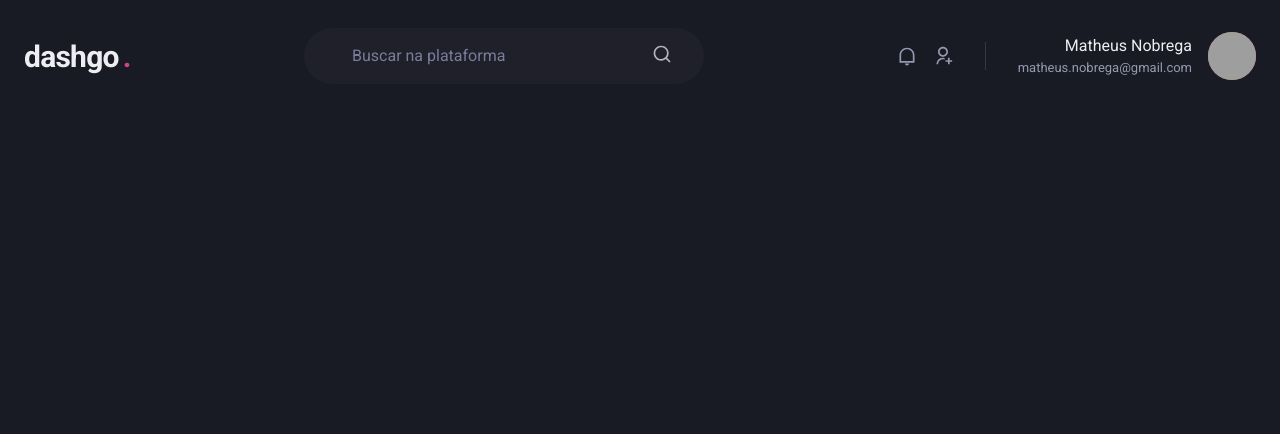
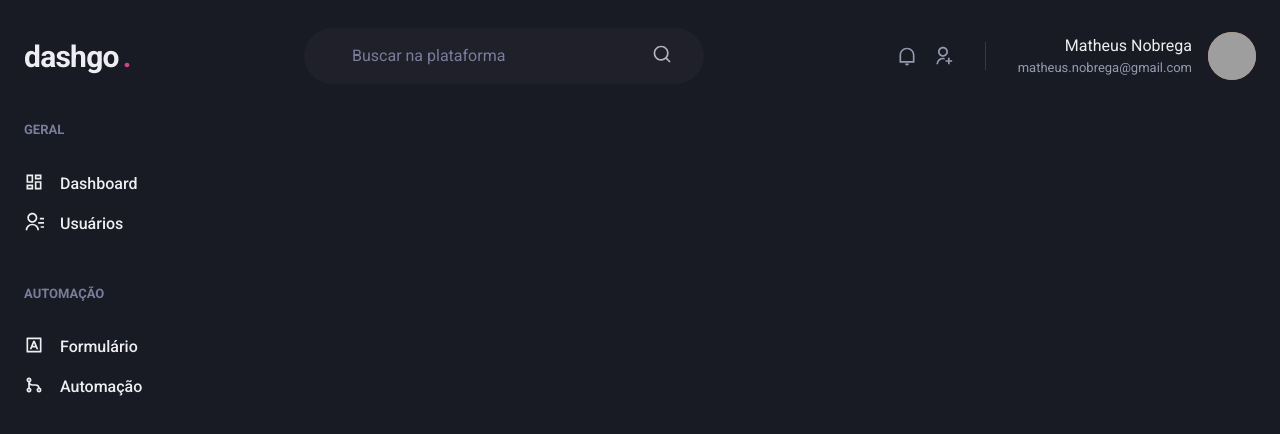
Before and after one commit to ma-nobrega/dash-go, a Next.js app: page /dashboard in a window 1280 px wide. Shown: the top 434 px of the page. Built offline with nearby package versions, Linux system fonts and the light colour scheme; grey boxes are pictures that could not be loaded.

Commit message:
Add Sidebar component

```diff
--- /dev/null
+++ b/src/components/Sidebar.tsx
@@ -0,0 +1,55 @@
+import * as C from '@chakra-ui/react';
+import {
+  RiContactsLine,
+  RiDashboardLine,
+  RiGitMergeLine,
+  RiInputMethodFill,
+  RiInputMethodLine,
+} from 'react-icons/ri';
+
+export default function Sidebar(): React.ReactElement {
+  return (
+    <C.Box as="aside" w="64" mr="8">
+      <C.Stack spacing="12" align="flex-start">
+        <C.Box>
+          <C.Text fontWeight="bold" color="gray.400" fontSize="small">
+            GERAL
+          </C.Text>
+          <C.Stack spacing="4" mt="8" align="stretch">
+            <C.Link display="flex" align="center">
+              <C.Icon as={RiDashboardLine} fontSize="20" />
+              <C.Text ml="4" fontWeight="medium">
+                Dashboard
+              </C.Text>
+            </C.Link>
+            <C.Link display="flex" align="center">
+              <C.Icon as={RiContactsLine} fontSize="20" />
+              <C.Text ml="4" fontWeight="medium">
+                Usuários
+              </C.Text>
+            </C.Link>
+          </C.Stack>
+        </C.Box>
+        <C.Box>
+          <C.Text fontWeight="bold" color="gray.400" fontSize="small">
+            AUTOMAÇÃO
+          </C.Text>
+          <C.Stack spacing="4" mt="8" align="stretch">
+            <C.Link display="flex" align="center">
+              <C.Icon as={RiInputMethodLine} fontSize="20" />
+              <C.Text ml="4" fontWeight="medium">
+                Formulário
+              </C.Text>
+            </C.Link>
+            <C.Link display="flex" align="center">
+              <C.Icon as={RiGitMergeLine} fontSize="20" />
+              <C.Text ml="4" fontWeight="medium">
+                Automação
+              </C.Text>
+            </C.Link>
+          </C.Stack>
+        </C.Box>
+      </C.Stack>
+    </C.Box>
+  );
+}
--- a/src/pages/dashboard.tsx
+++ b/src/pages/dashboard.tsx
@@ -1,5 +1,14 @@
+import { Flex } from '@chakra-ui/react';
 import Header from '../components/Header';
+import Sidebar from '../components/Sidebar';
 
 export default function Dashboard(): React.ReactElement {
-  return <Header />;
+  return (
+    <Flex direction="column" h="100vh">
+      <Header />
+      <Flex w="100%" my="6" maxWidth={1480} mx="auto" px="6">
+        <Sidebar />
+      </Flex>
+    </Flex>
+  );
 }
```
